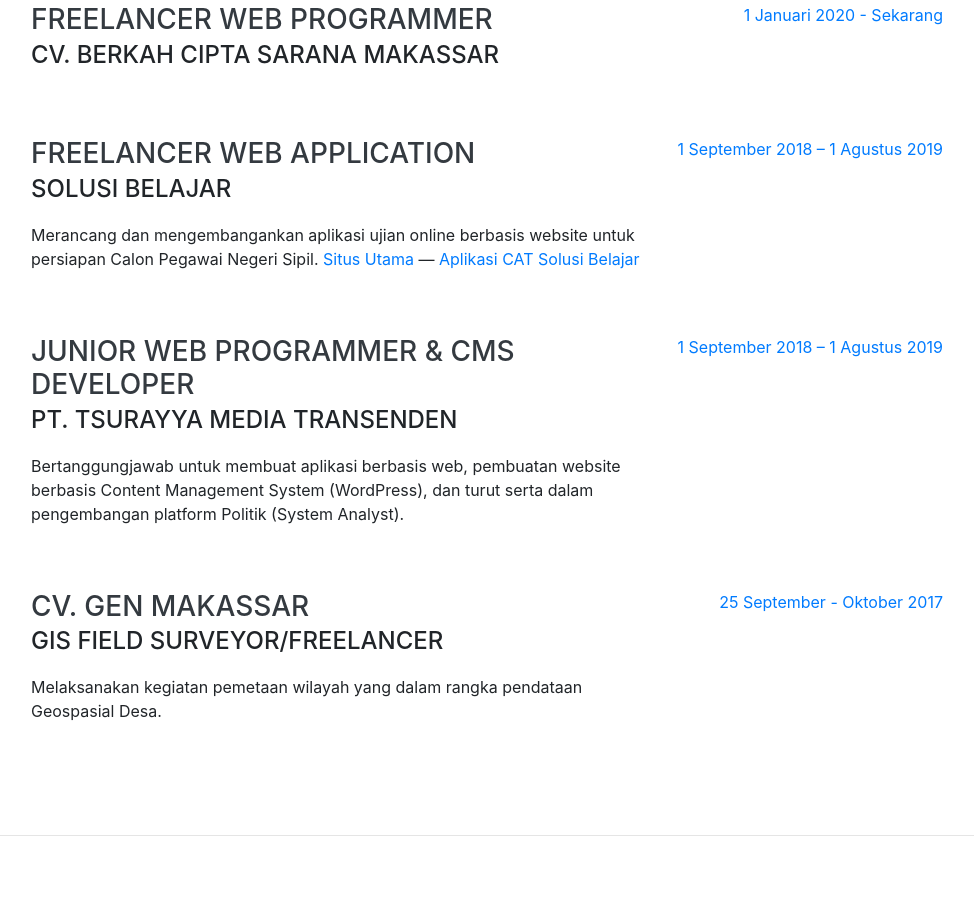
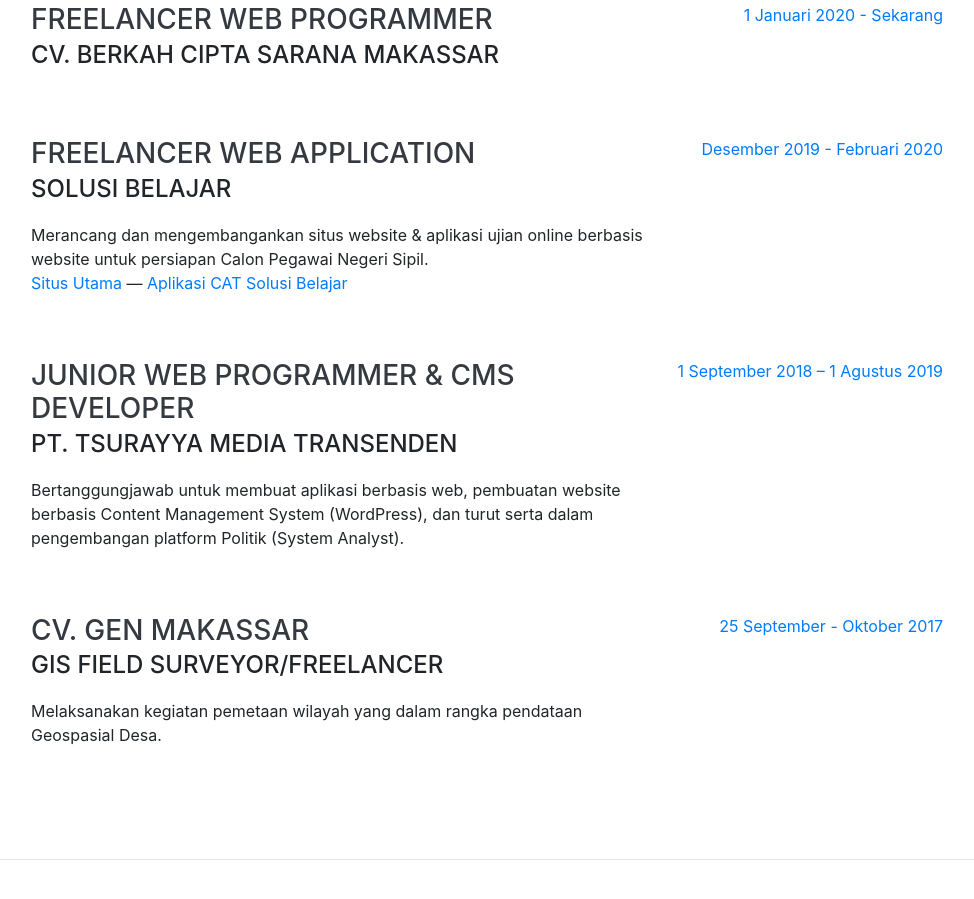
Before and after one commit to quraishtaslim/quraishtaslim.github.io, a website with bundled scripts: page index.html in a window 1280 px wide. Shown: the part 932-1831 px from the top of the page, without its empty margins (289-1263 px from the left). Built offline with nearby package versions, Linux system fonts and the light colour scheme; files whose address does not match are found by name; a web font is replaced by a local one.

Commit message:
Update index.html

```diff
--- a/index.html
+++ b/index.html
@@ -102,12 +102,12 @@
             <h3 class="mb-0">Freelancer Web Application</h3>
             <div class="subheading mb-3">Solusi Belajar</div>
             <p>
-              Merancang dan mengembangankan aplikasi ujian online berbasis website untuk persiapan Calon Pegawai Negeri Sipil.
+              Merancang dan mengembangankan situs website & aplikasi ujian online berbasis website untuk persiapan Calon Pegawai Negeri Sipil.<br>
               <a href="https://solusibelajar.com" target="_blank">Situs Utama</a> &mdash; <a href="https://cat.solusibelajar.com" target="_blank">Aplikasi CAT Solusi Belajar</a>
             </p>
           </div>
           <div class="resume-date text-md-right">
-            <span class="text-primary">1 September 2018 – 1 Agustus 2019</span>
+            <span class="text-primary">Desember 2019 - Februari 2020</span>
           </div>
         </div>
 
```
